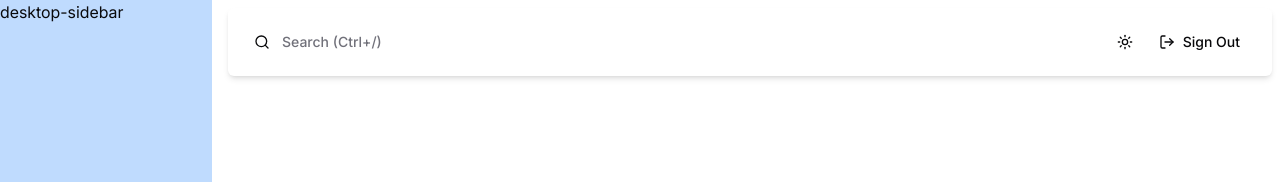
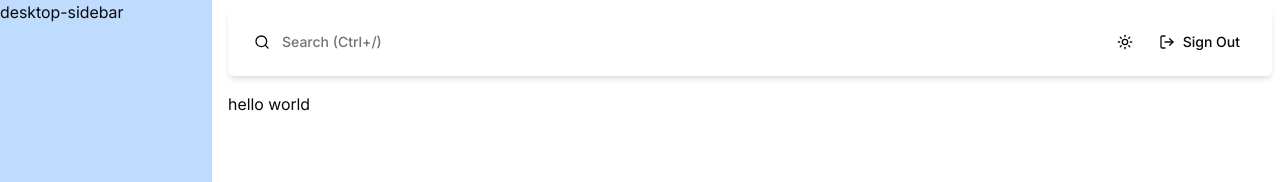
Before and after one commit to manju1807/trip-management-app, a Next.js app: page / in a window 1280 px wide. Shown: the top 182 px of the page. Built offline with nearby package versions, Linux system fonts and the light colour scheme.

Commit message:
feat: layout and navbar added

```diff
--- a/src/app/layout.tsx
+++ b/src/app/layout.tsx
@@ -2,6 +2,7 @@ import type { Metadata } from 'next';
 import localFont from 'next/font/local';
 import './globals.css';
 import { Providers } from '@/app/providers/tanstack-provider';
+import MainLayout from '@/components/layouts/main-layout';
 
 // Inter Variable Font configuration
 const inter = localFont({
@@ -36,7 +37,9 @@ export default function RootLayout({
       <body
         className={`${inter.className} antialiased min-h-screen bg-background`}
       >
-        <Providers>{children}</Providers>
+        <Providers>
+          <MainLayout>{children}</MainLayout>
+        </Providers>
       </body>
     </html>
   );
--- a/src/app/page.tsx
+++ b/src/app/page.tsx
@@ -1,5 +1,3 @@
-import MainLayout from '@/components/layouts/main-layout';
-
 export default function Home() {
-  return <MainLayout />;
+  return <h1>hello world</h1>;
 }
--- a/src/components/layouts/main-layout.tsx
+++ b/src/components/layouts/main-layout.tsx
@@ -16,7 +16,7 @@ const MainLayout: React.FC<MainLayoutProps> = ({ children }) => {
         </div>
         <section className="w-full h-full flex flex-col">
           <Navbar />
-          {children}
+          <div className="m-2">{children}</div>
         </section>
       </div>
     </main>
```
